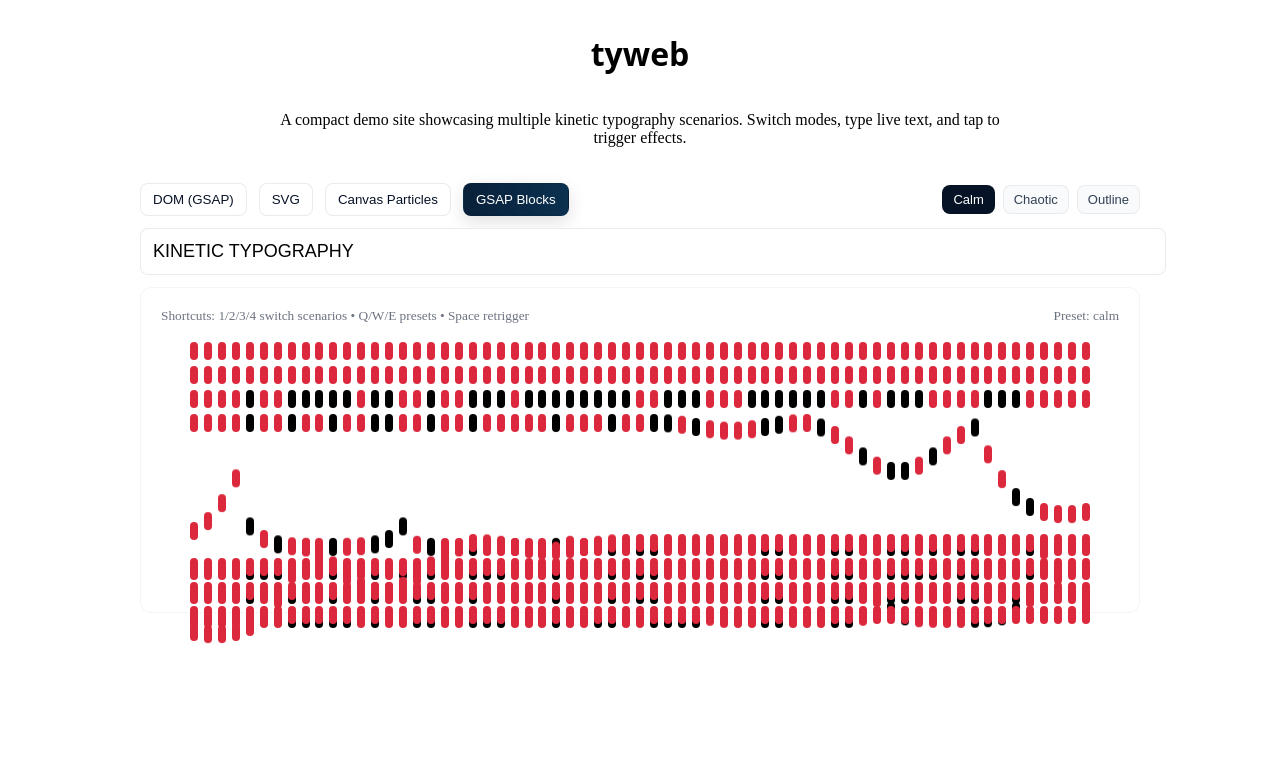
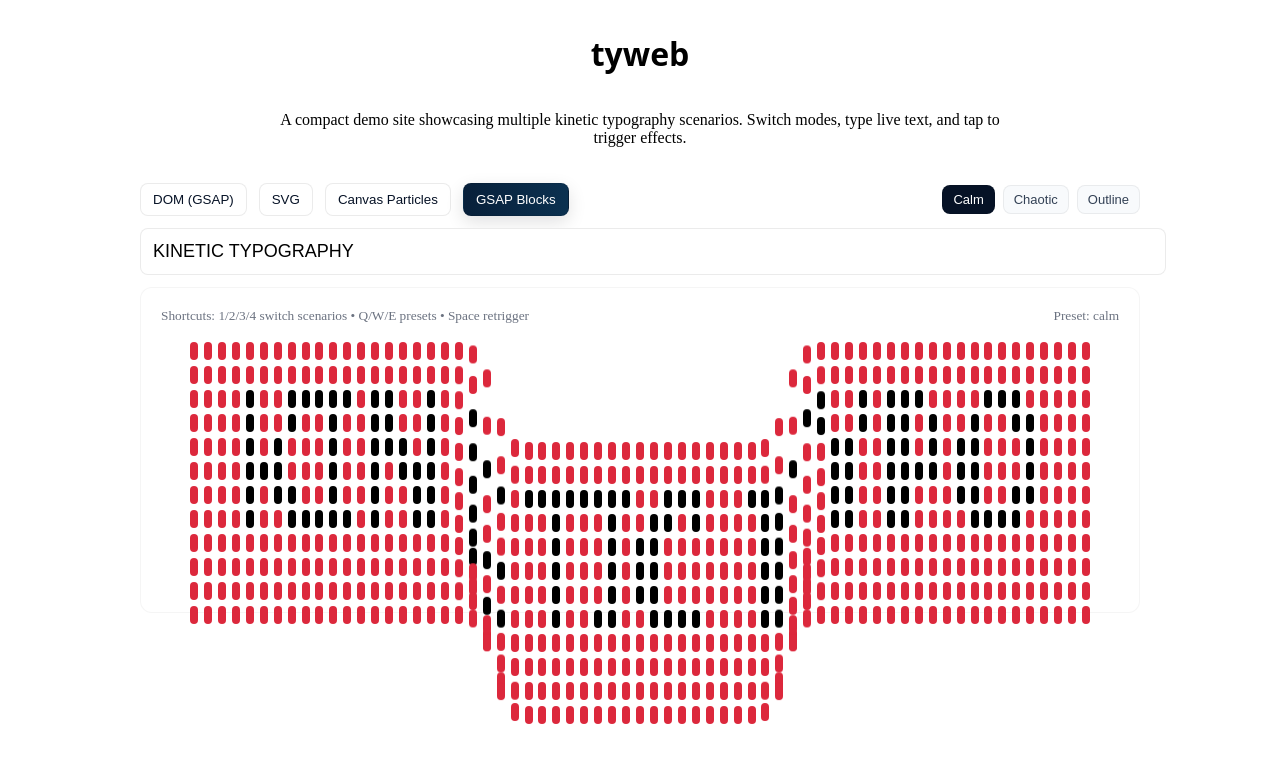
Before and after one commit to tarynichibanhooray-coder/tyweb, a Next.js app: page / in a window 1280 px wide. Both pictures are taken after a click on the button "GSAP Blocks". Shown: the top 762 px of the page. Built offline with nearby package versions, Linux system fonts and the light colour scheme.

Commit message:
Tweak GSAP grid animation: exact stagger config, start after render, robust fallback and logging

```diff
--- a/components/GsapGridDemo.js
+++ b/components/GsapGridDemo.js
@@ -8,6 +8,7 @@ export default function GsapGridDemo({ text = '', preset = 'calm' }) {
   const [cols, setCols] = useState(40);
   const [rows, setRows] = useState(12);
 
+  // generate grid cells from the sampled text
   useEffect(() => {
     const container = containerRef.current;
     if (!container) return;
@@ -16,7 +17,6 @@ export default function GsapGridDemo({ text = '', preset = 'calm' }) {
       const rect = container.getBoundingClientRect();
       const cssW = Math.max(300, rect.width || 600);
       const cssH = Math.max(120, rect.height || 240);
-      // determine grid dimensions based on container size
       const c = Math.max(8, Math.min(80, Math.floor(cssW / 14)));
       const r = Math.max(6, Math.min(40, Math.floor(cssH / 20)));
       return { cssW, cssH, c, r };
@@ -25,25 +25,20 @@ export default function GsapGridDemo({ text = '', preset = 'calm' }) {
     const { cssW, cssH, c, r } = measure();
     setCols(c); setRows(r);
 
-    // offscreen canvas for sampling the provided text
     const off = document.createElement('canvas');
     const offCtx = off.getContext && off.getContext('2d');
     if (!offCtx) {
-      // fallback to plain grid
-      const fallback = new Array(c*r).fill(0).map((_,i)=>({ inside: Math.random() < 0.15 }));
+      const fallback = new Array(c*r).fill(0).map(() => ({ inside: Math.random() < 0.15 }));
       setCells(fallback);
       return;
     }
 
-    // higher internal resolution for drawing glyphs
     const W = c * 10;
     const H = r * 10;
     off.width = W; off.height = H;
     offCtx.clearRect(0,0,W,H);
 
-    // use provided text (trimmed, limited length) or default to 'go'
     let displayText = (text && text.trim().length > 0) ? text.trim() : 'go';
-    // limit to reasonable length so sampling remains useful
     displayText = displayText.slice(0, 12);
 
     const fontSize = Math.floor(H * 0.7);
@@ -74,25 +69,57 @@ export default function GsapGridDemo({ text = '', preset = 'calm' }) {
     }
 
     setCells(pts);
+  }, [text, preset]);
 
-    // after DOM paint, import gsap and animate
-    requestAnimationFrame(() => {
+  // run GSAP animation after cells have rendered
+  useEffect(() => {
+    const container = containerRef.current;
+    if (!container) return;
+    if (!cells || cells.length === 0) return;
+
+    // ensure DOM paint
+    const t = setTimeout(() => {
       import('gsap').then((mod) => {
-        // support different import shapes
         const gsap = (mod && (mod.gsap || mod.default)) || mod;
-        if (!gsap) return;
+        if (!gsap) {
+          console.error('GSAP import succeeded but no gsap export found');
+          return;
+        }
 
-        // kill previous tween if any
+        // kill previous tween
         if (tweenRef.current) {
           try { tweenRef.current.kill(); } catch (e) {}
+          tweenRef.current = null;
         }
-        const boxes = container.querySelectorAll('.box');
-        if (!boxes || boxes.length === 0) return;
 
-        // apply initial transform style
-        boxes.forEach(b => { b.style.willChange = 'transform'; });
+        const boxes = Array.from(container.querySelectorAll('.box'));
+        if (!boxes || boxes.length === 0) {
+          console.warn('GSAP grid: no .box elements found');
+          return;
+        }
 
-        // create tween: use y:100 and stagger as requested. Provide grid dims so 'grid:auto' behavior is correct.
+        boxes.forEach(b => { b.style.willChange = 'transform'; b.style.transform = 'translateY(0px)'; });
+
+        // Use the exact stagger configuration you requested. Use grid: 'auto' first, fallback to [cols,rows].
+        let staggerGrid = 'auto';
+        try {
+          tweenRef.current = gsap.to(boxes, {
+            y: 100,
+            duration: 0.9,
+            ease: 'power2.inOut',
+            stagger: {
+              each: 0.1,
+              from: 'center',
+              grid: staggerGrid
+            },
+            repeat: -1,
+            repeatDelay: 0,
+            yoyo: false
+          });
+        } catch (err) {
+          // some GSAP builds may not accept 'auto' for grid; fallback to explicit dims
+          console.warn('GSAP stagger grid:auto failed, falling back to explicit grid', err);
+          try {
             tweenRef.current = gsap.to(boxes, {
               y: 100,
               duration: 0.9,
@@ -103,18 +130,28 @@ export default function GsapGridDemo({ text = '', preset = 'calm' }) {
                 grid: [cols, rows]
               },
               repeat: -1,
-          yoyo: true
+              repeatDelay: 0,
+              yoyo: false
             });
+          } catch (err2) {
+            console.error('GSAP stagger fallback failed', err2);
+          }
+        }
+
+        console.info('GSAP grid animation started', { count: boxes.length, cols, rows });
       }).catch((err) => {
-        // swallow but log to console for debugging
-        console.error('Failed to load GSAP', err);
+        console.error('Failed to import GSAP', err);
       });
-    });
+    }, 40);
 
     return () => {
-      if (tweenRef.current) try { tweenRef.current.kill(); } catch (e) {}
+      clearTimeout(t);
+      if (tweenRef.current) {
+        try { tweenRef.current.kill(); } catch (e) {}
+        tweenRef.current = null;
+      }
     };
-  }, [text, preset]);
+  }, [cells, cols, rows]);
 
   return (
     <div style={{minHeight:260,display:'flex',alignItems:'center',justifyContent:'center'}}>
```
Lines whose indentation alone changed are shown as unchanged.
